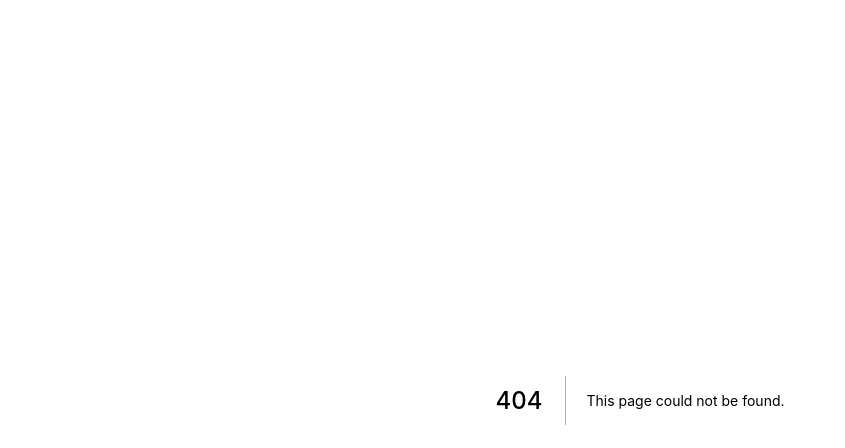
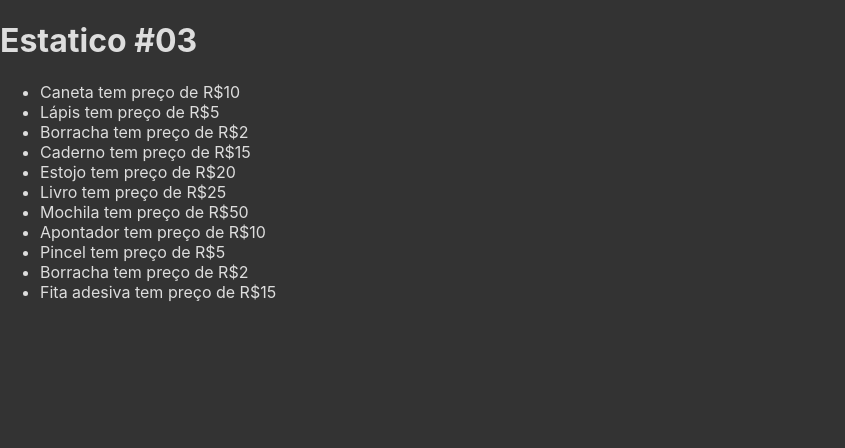
Before and after one commit to FelipeSchulzLuz/next-basics, a Next.js app: page /static3 in a window 1280 px wide. Before the commit this address had no page. Shown: the top 448 px of the page, without its empty margins (0-845 px from the left). Built offline with nearby package versions, Linux system fonts and the light colour scheme.

Commit message:
Static pages consume api configuration

```diff
--- /dev/null
+++ b/src/pages/api/products.js
@@ -0,0 +1,15 @@
+export default function handler(req, res) {
+    res.status(200).json([
+        { id: 1, name: 'Caneta', price: 10 },
+        { id: 2, name: 'Lápis', price: 5 },
+        { id: 3, name: 'Borracha', price: 2 },
+        { id: 4, name: 'Caderno', price: 15 },
+        { id: 5, name: 'Estojo', price: 20 },
+        { id: 6, name: 'Livro', price: 25 },
+        { id: 7, name: 'Mochila', price: 50 },
+        { id: 8, name: 'Apontador', price: 10 },
+        { id: 9, name: 'Pincel', price: 5 },
+        { id: 10, name: 'Borracha', price: 2 },
+        { id: 11, name: 'Fita adesiva', price: 15 },
+    ]);
+}
--- /dev/null
+++ b/src/pages/static3.jsx
@@ -0,0 +1,27 @@
+export async function getStaticProps() {
+  // In production mode, the page will be serve static
+  const resp = await fetch("http://localhost:3000/api/products");
+  const products = await resp.json();
+
+  return {
+    revalidate: 60,  //** update every 60** seconds
+    props: {
+      title: "Static Page 3",
+      number: Math.random(),
+      products,
+    },
+  };
+}
+
+export default function Estatico3(props) {
+  function renderProducts() {
+    return props.products.map((product) => (<li key={product.id}>{product.name} tem preço de R${product.price}</li>));
+  }
+
+  return (
+    <div>
+      <h1>Estatico #03</h1>
+      <ul>{renderProducts()}</ul>
+    </div>
+  );
+}
```
Also changed, not shown: src/pages/static2.jsx (added, +20 -0 lines).
